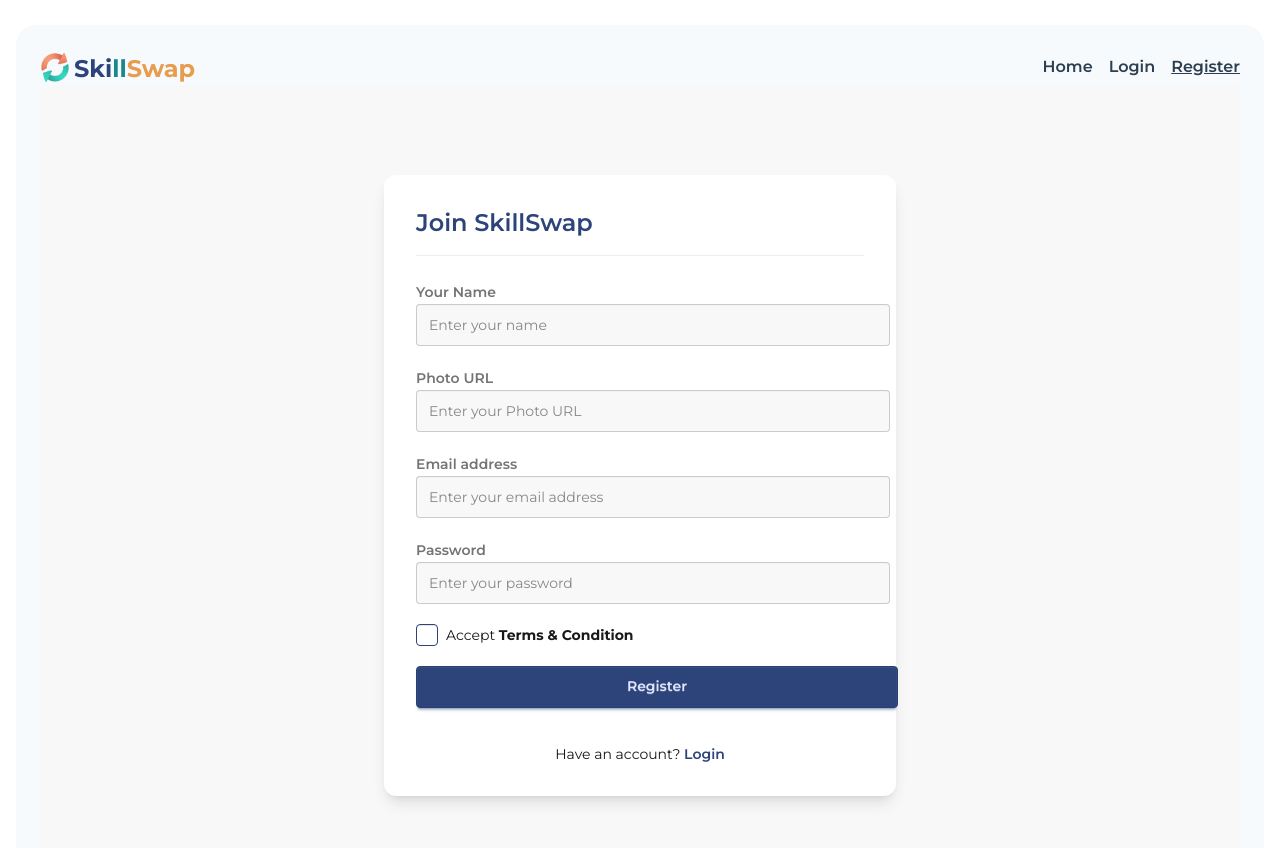
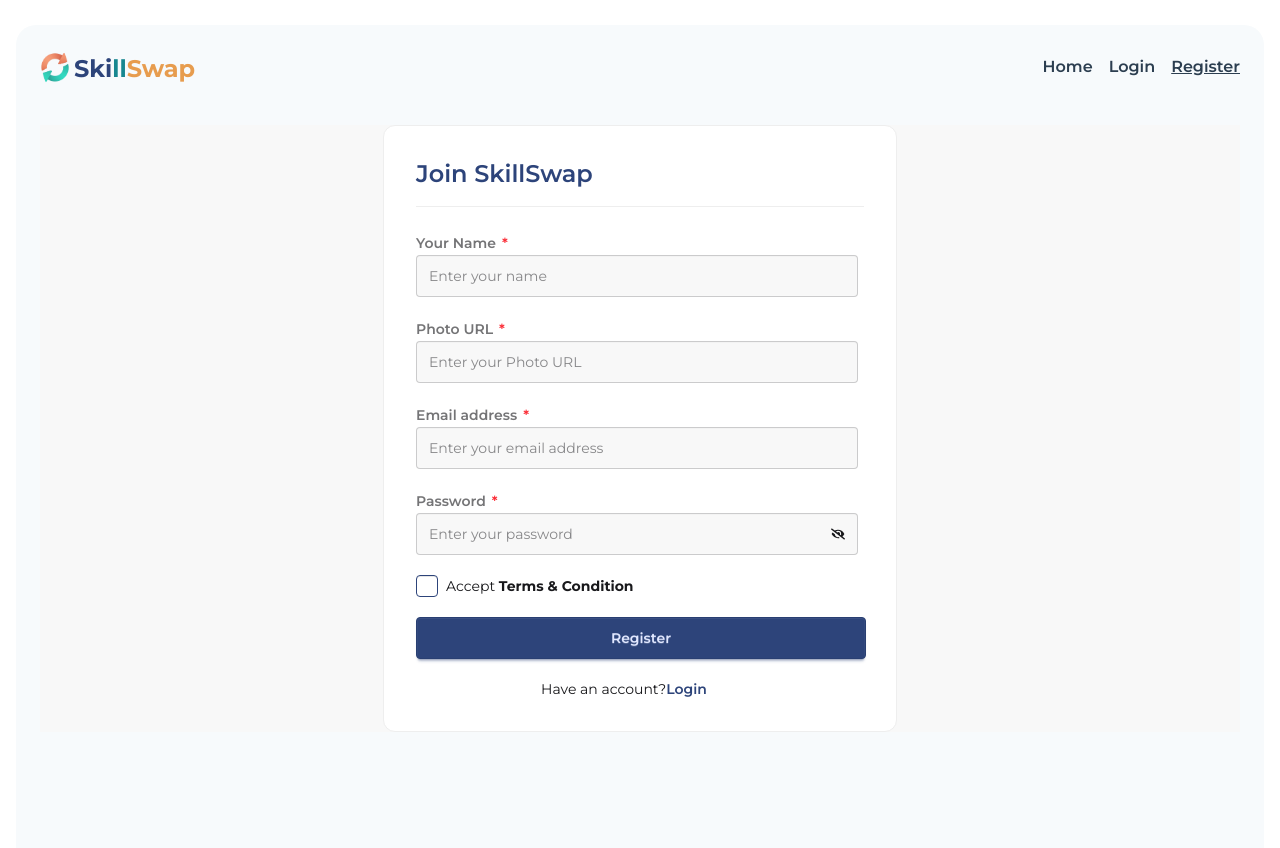
Before and after one commit to romanakhatun/skill-swap, a React (Vite) app: page /register in a window 1280 px wide. Shown: the top 848 px of the page. Built offline with nearby package versions, Linux system fonts and the light colour scheme; no server answers.

Commit message:
auth done

```diff
--- a/src/contexts/AuthProvider.jsx
+++ b/src/contexts/AuthProvider.jsx
@@ -3,6 +3,7 @@ import {
   GithubAuthProvider,
   GoogleAuthProvider,
   onAuthStateChanged,
+  sendPasswordResetEmail,
   signInWithEmailAndPassword,
   signInWithPopup,
   signOut,
@@ -26,6 +27,11 @@ const AuthProvider = ({ children }) => {
   const signInUser = (email, password) => {
     setLoading(true);
     return signInWithEmailAndPassword(auth, email, password);
+  };
+
+  const resetPassword = (email) => {
+    setLoading(true);
+    return sendPasswordResetEmail(auth, email);
   };
 
   const signInGoogleUser = () => {
@@ -61,6 +67,7 @@ const AuthProvider = ({ children }) => {
     // createUser: createUser, or
     createUser,
     signInUser,
+    resetPassword,
     signInGoogleUser,
     signInGithubUser,
     signOutUser,
--- a/src/pages/Login.jsx
+++ b/src/pages/Login.jsx
@@ -1,60 +1,78 @@
-import { use, useState } from "react";
+import { use, useRef, useState } from "react";
 import { Link, useLocation, useNavigate } from "react-router";
 import { AuthContext } from "../contexts/AuthContext";
-import { sendPasswordResetEmail } from "firebase/auth";
-import { toast } from "react-hot-toast";
+import { toast, Toaster } from "react-hot-toast";
+import { FaEye, FaEyeSlash } from "react-icons/fa";
 
 const Login = () => {
-  const [error, setError] = useState("");
-  const [resetEmail, setResetEmail] = useState("");
+  const [showPass, setShowPass] = useState(true);
+  const { signInUser, resetPassword } = use(AuthContext);
+  const emailRef = useRef();
   const location = useLocation();
   const navigate = useNavigate();
-
-  const { signInUser, auth } = use(AuthContext);
 
   const handleSignIn = (e) => {
     e.preventDefault();
     const email = e.target.email.value;
     const password = e.target.password.value;
 
-    setError("");
-
     signInUser(email, password)
       .then((result) => {
         console.log(result.user);
-        toast.success("Login successful!");
+        toast.success("Login successful!", {
+          duration: 3000,
+          position: "top-right",
+        });
         navigate(location.state || "/");
       })
       .catch((err) => {
-        setError(err.message);
-        toast.error("Invalid email or password!");
+        toast.error(err.message || "Login Failed", {
+          duration: 3000,
+          position: "top-right",
+        });
       });
   };
 
   const handleResetPassword = () => {
-    if (!resetEmail) {
-      toast.error("Please enter your email first!");
+    const email = emailRef.current.value;
+    console.log(email);
+
+    if (!email) {
+      toast.error("Please enter your email first!", {
+        duration: 3000,
+      });
       return;
     }
 
-    sendPasswordResetEmail(auth, resetEmail)
+    resetPassword(email)
       .then(() => {
-        toast.success("Password reset email sent!");
+        toast.success("Password reset email sent!", {
+          duration: 3000,
+        });
       })
       .catch((err) => {
-        toast.error(err.message);
+        toast.error(err.message, {
+          duration: 3000,
+        });
       });
   };
 
   return (
-    <div className="flex justify-center items-center min-h-screen bg-base-200">
-      <div className="card w-full bg-base-100 max-w-md shadow-lg rounded-xl p-10">
+    <div className="flex justify-center items-center mt-15">
+      <div className="w-full bg-base-100 max-w-md rounded-xl p-10 border border-base-300">
+        <Toaster
+          containerStyle={{
+            top: 100,
+            right: 50,
+          }}
+          reverseOrder={false}
+        />
         <h1 className="text-primary text-2xl font-semibold mb-4">
           Login to SkillSwap
         </h1>
         <div className="border-b border-base-300 mb-6"></div>
 
-        <form onSubmit={handleSignIn} className="space-y-5">
+        <form onSubmit={handleSignIn} className="space-y-5 mr-8">
           {/* Email Field */}
           <div>
             <label className="label text-primary-accent font-semibold text-sm">
@@ -63,10 +81,10 @@ const Login = () => {
             <input
               type="email"
               name="email"
+              ref={emailRef}
               required
               className="input input-bordered w-full bg-base-200"
               placeholder="Enter your email address"
-              onChange={(e) => setResetEmail(e.target.value)}
             />
           </div>
 
@@ -75,13 +93,22 @@ const Login = () => {
             <label className="label text-primary-accent font-semibold text-sm">
               Password
             </label>
-            <input
-              type="password"
-              name="password"
-              required
-              className="input input-bordered w-full bg-base-200"
-              placeholder="Enter your password"
-            />
+
+            <label className="input w-full bg-base-200">
+              <input
+                type={showPass ? "text" : "password"}
+                name="password"
+                required
+                placeholder="Enter your password"
+              />
+
+              <span
+                onClick={() => setShowPass(!showPass)}
+                className="cursor-pointer"
+              >
+                {showPass ? <FaEyeSlash /> : <FaEye />}
+              </span>
+            </label>
           </div>
 
           {/* Forgot Password */}
@@ -99,15 +126,10 @@ const Login = () => {
             Login
           </button>
 
-          {/* Error Message */}
-          {error && (
-            <p className="text-red-600 text-center mt-2 font-medium">{error}</p>
-          )}
-
           {/* Register Link */}
-          <p className="text-center text-primary-accent mt-4 font-semibold">
-            Don’t Have An Account?{" "}
-            <Link className="text-[#F75B5F]" to="/register">
+          <p className="text-center text-sm">
+            Don’t Have An Account?
+            <Link to="/register" className="text-primary font-semibold">
               Register
             </Link>
           </p>
--- a/src/pages/Register.jsx
+++ b/src/pages/Register.jsx
@@ -1,12 +1,15 @@
 import { use, useState } from "react";
-import { Link } from "react-router";
+import { Link, useLocation, useNavigate } from "react-router";
 import { updateProfile } from "firebase/auth";
 import { AuthContext } from "../contexts/AuthContext";
+import toast, { Toaster } from "react-hot-toast";
+import { FaEye, FaEyeSlash } from "react-icons/fa";
 
 const Register = () => {
+  const [showPass, setShowPass] = useState(true);
   const { createUser } = use(AuthContext);
-  const [success, setSuccess] = useState(false);
-  const [error, setError] = useState("");
+  const location = useLocation();
+  const navigate = useNavigate();
 
   const handleRegister = (e) => {
     e.preventDefault();
@@ -15,21 +18,47 @@ const Register = () => {
     const password = e.target.password.value;
     const photo = e.target.photo.value;
     const terms = e.target.terms.checked;
-    console.log(terms, email, name, password, photo);
 
-    if (!terms) {
-      setError("Please accept out terms & condition");
+    const pass6Pattern = /^.{6,}$/;
+    const passUpPattern = /(?=.*[A-Z])/;
+    const passLoPattern = /(?=.*[a-z])/;
+    if (!pass6Pattern.test(password)) {
+      toast.error("Password Must be at least 6 characters long", {
+        duration: 3000,
+        position: "top-right",
+      });
+      return;
+    }
+    if (!passUpPattern.test(password)) {
+      toast.error("Password Must contain at least one uppercase letter", {
+        duration: 3000,
+        position: "top-right",
+      });
+      return;
+    }
+    if (!passLoPattern.test(password)) {
+      toast.error("Password Must contain at least one uppercase letter", {
+        duration: 3000,
+        position: "top-right",
+      });
       return;
     }
 
-    //Reset Error
-    setError("");
-    setSuccess(false);
+    if (!terms) {
+      toast.error("Please accept out terms & condition", {
+        duration: 3000,
+        position: "top-right",
+      });
+      return;
+    }
 
     createUser(email, password)
       .then((result) => {
         console.log(result.user);
-        setSuccess(true);
+        toast.success("Registration Successful", {
+          duration: 3000,
+          position: "top-right",
+        });
 
         //update profile
         const profile = {
@@ -40,23 +69,37 @@ const Register = () => {
         updateProfile(result.user, profile)
           .then(() => {})
           .catch(() => {});
+
+        navigate(location.state || "/");
       })
       .catch((err) => {
-        setError(err.message);
+        toast.error(err.message || "Registration Failed ⚠️", {
+          duration: 3000,
+          position: "top-right",
+        });
       });
   };
   return (
-    <div className="flex justify-center items-center min-h-screen bg-base-200">
-      <div className="card rounded-xl shadow-lg w-full max-w-md bg-base-100 p-8">
+    <div className="flex justify-center items-center mt-10 bg-base-200">
+      <div className="rounded-xl w-full max-w-md bg-base-100 p-8 border border-base-300">
+        <Toaster
+          containerStyle={{
+            top: 100,
+            right: 50,
+          }}
+          reverseOrder={false}
+        />
         <h1 className="text-primary text-2xl font-semibold mb-4">
           Join SkillSwap
         </h1>
         <div className="border-b border-base-300 mb-6"></div>
 
-        <form onSubmit={handleRegister} className="space-y-5">
+        <form onSubmit={handleRegister} className="space-y-5 mr-8">
           {/* Input Fields */}
           <div>
-            <label className="label text-sm font-semibold">Your Name</label>
+            <label className="label text-sm font-semibold">
+              Your Name <span className="text-red-500">*</span>
+            </label>
             <input
               type="text"
               name="name"
@@ -67,7 +110,9 @@ const Register = () => {
           </div>
 
           <div>
-            <label className="label text-sm font-semibold">Photo URL</label>
+            <label className="label text-sm font-semibold">
+              Photo URL <span className="text-red-500">*</span>
+            </label>
             <input
               type="text"
               name="photo"
@@ -78,7 +123,9 @@ const Register = () => {
           </div>
 
           <div>
-            <label className="label text-sm font-semibold">Email address</label>
+            <label className="label text-sm font-semibold">
+              Email address <span className="text-red-500">*</span>
+            </label>
             <input
               type="email"
               name="email"
@@ -89,14 +136,23 @@ const Register = () => {
           </div>
 
           <div>
-            <label className="label text-sm font-semibold">Password</label>
-            <input
-              type="password"
-              name="password"
-              required
-              className="input input-bordered w-full bg-base-200"
-              placeholder="Enter your password"
-            />
+            <label className="label text-sm font-semibold">
+              Password <span className="text-red-500">*</span>
+            </label>
+            <label className="input w-full bg-base-200">
+              <input
+                type={showPass ? "text" : "password"}
+                name="password"
+                required
+                placeholder="Enter your password"
+              />
+              <span
+                onClick={() => setShowPass(!showPass)}
+                className="cursor-pointer"
+              >
+                {showPass ? <FaEyeSlash /> : <FaEye />}
+              </span>
+            </label>
           </div>
 
           <div className="flex items-center gap-2">
@@ -112,15 +168,8 @@ const Register = () => {
 
           <button className="btn btn-primary w-full">Register</button>
 
-          {success && (
-            <p className="text-green-500 text-center">
-              Successfully Created Account
-            </p>
-          )}
-          {error && <p className="text-red-600 text-center">{error}</p>}
-
-          <p className="text-center mt-4 text-sm">
-            Have an account?{" "}
+          <p className="text-center text-sm">
+            Have an account?
             <Link to="/login" className="text-primary font-semibold">
               Login
             </Link>
```
